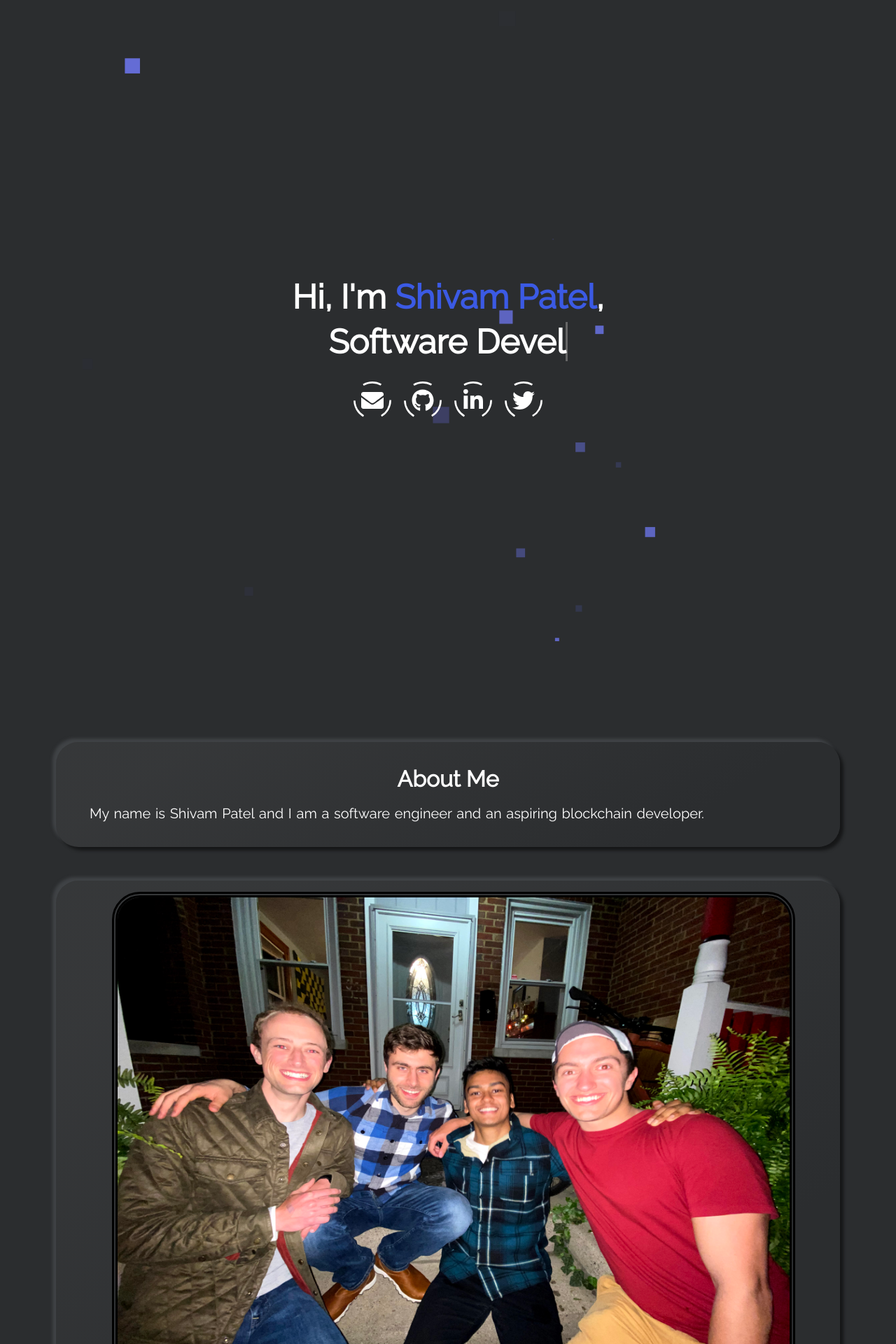
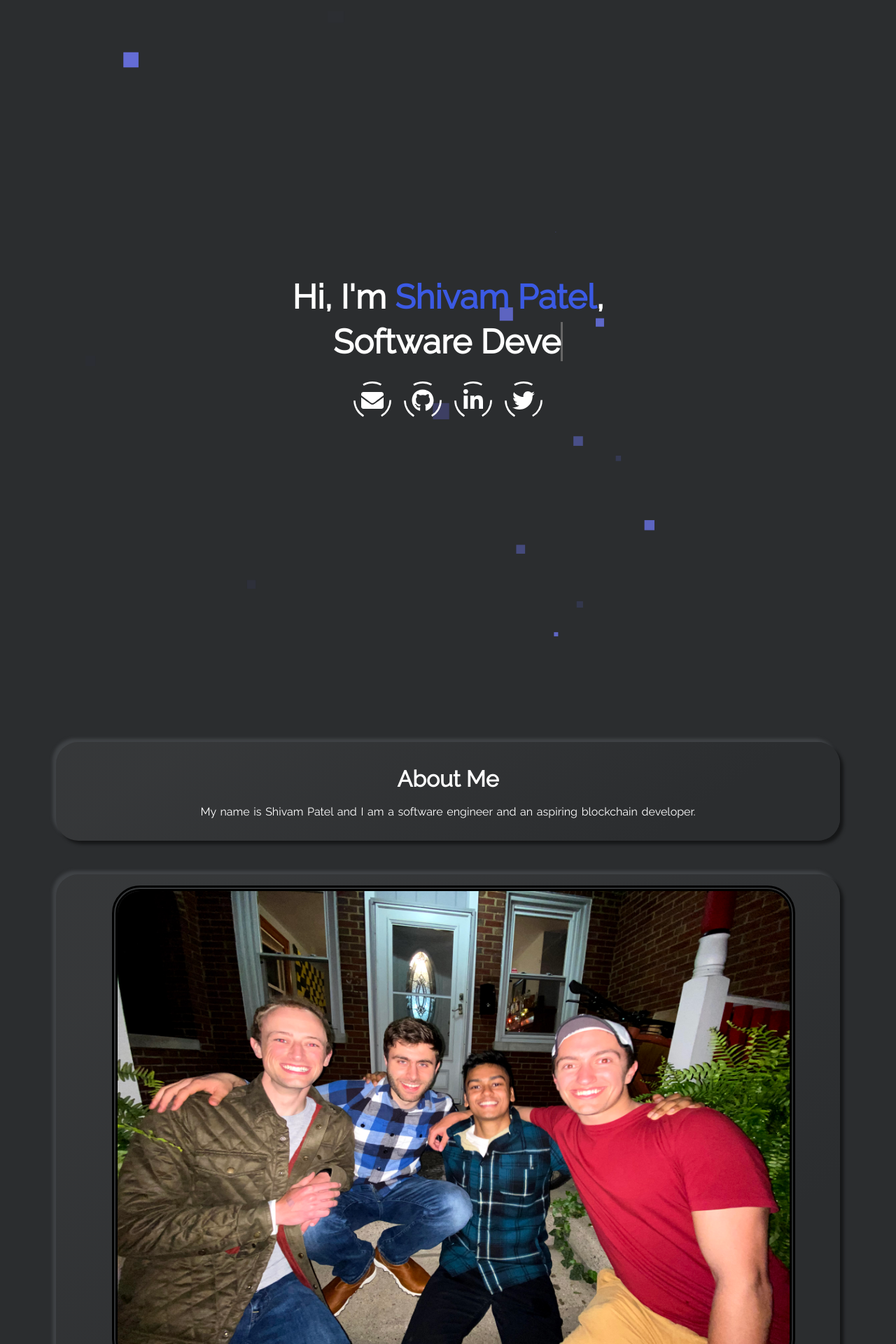
Before and after one commit to ShivamPatel17/shivampatel17.github.io, a Jekyll site: the page built from index.html, in a window 1280 px wide. Shown: the top 1920 px of the page at 70% size. Built offline with Jekyll 4.4.1, drawn with Linux system fonts in a browser that asks for light colours; nearby versions of some CDN libraries.

Commit message:
centered about me text

```diff
--- a/_includes/section-aboutme.html
+++ b/_includes/section-aboutme.html
@@ -1,2 +1,2 @@
 <h1 class="title">{{site.about_me_title}}</h1>
-<p class="description" data-aos="fade-down">{{site.about_me_description}}</p>
+<p class="center" data-aos="fade-down">{{site.about_me_description}}</p>
--- a/_sass/main.scss
+++ b/_sass/main.scss
@@ -103,6 +103,10 @@
 
 .layout .card .description {
   text-align: justify;
+}
+
+.center{
+  text-align: center;
 }
 
 .neumorphism-button {
```
Also changed, not shown: _js/app.js (+11 -7 lines), assets/css/main.min.css, assets/js/app.min.js.
